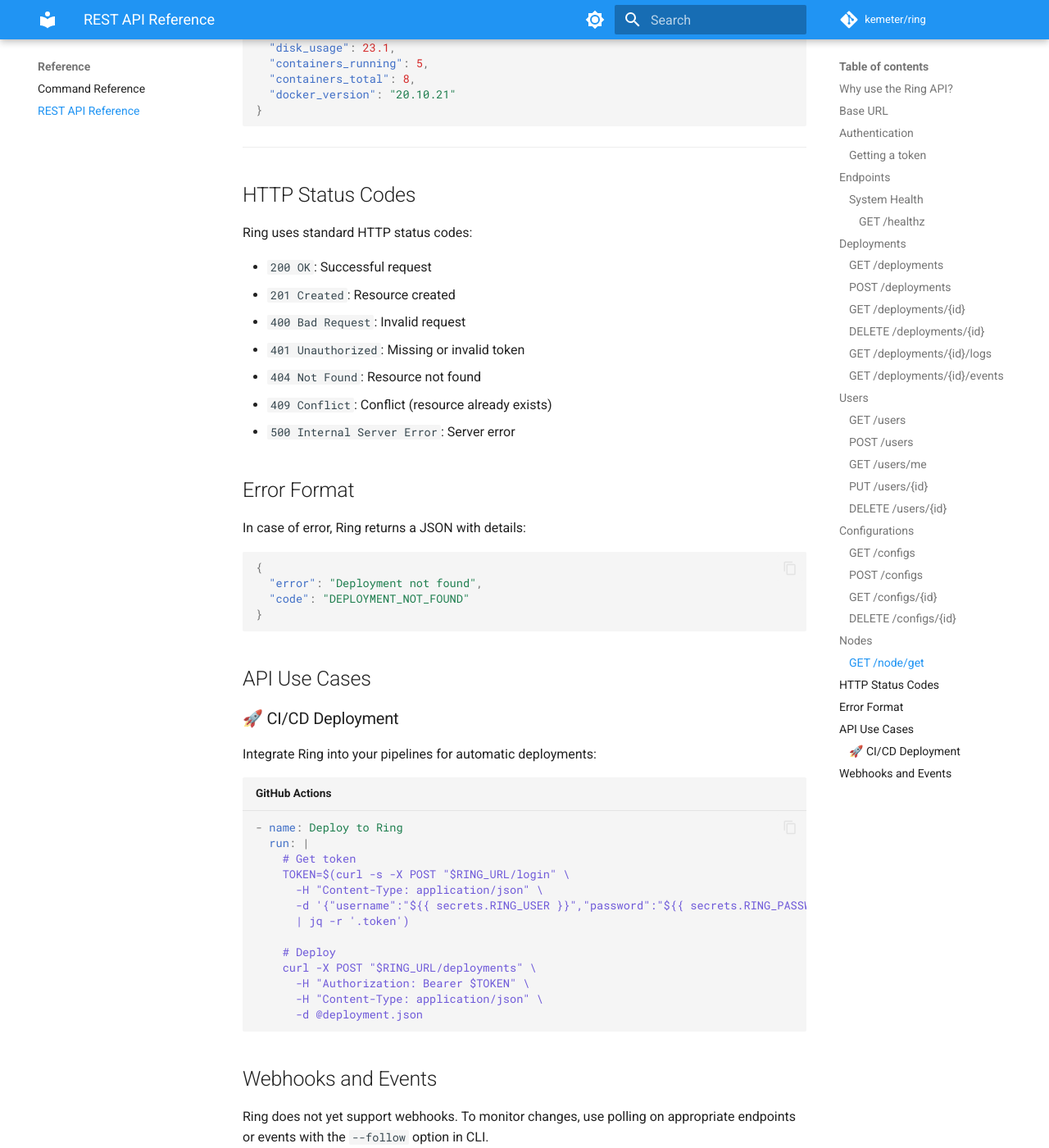
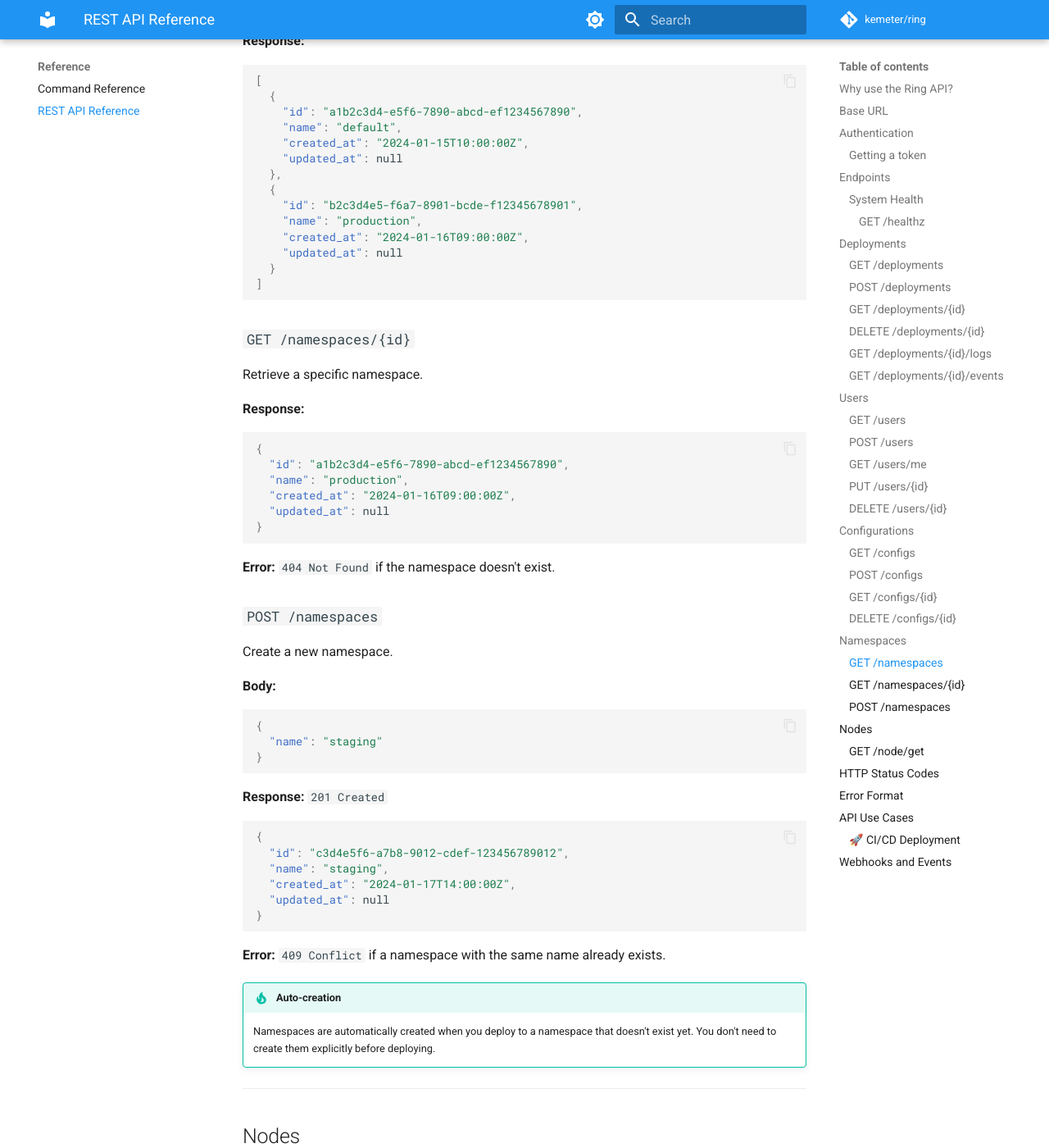
Before and after one commit to kemeter/ring, an MkDocs documentation site: the page built from doc/api-reference.md, in a window 1280 px wide and 1400 px high, scrolled down 8248 px. Shown: the whole window at 82% size. Built offline with MkDocs 1.6.1 and Material for MkDocs 9.7.7, drawn with Linux system fonts in a browser that asks for light colours; comment, search, counter and statistics services are not loaded; the version menu is left out; some of the changed text lies outside the part shown.

Commit message:
docs: add namespace management documentation (CLI and API reference)

````diff
--- a/doc/api-reference.md
+++ b/doc/api-reference.md
@@ -373,6 +373,80 @@
 
 ---
 
+## Namespaces
+
+### `GET /namespaces`
+
+List all namespaces.
+
+**Example:**
+```bash
+curl -H "Authorization: Bearer $TOKEN" \
+  http://localhost:3030/namespaces
+```
+
+**Response:**
+```json
+[
+  {
+    "id": "a1b2c3d4-e5f6-7890-abcd-ef1234567890",
+    "name": "default",
+    "created_at": "2024-01-15T10:00:00Z",
+    "updated_at": null
+  },
+  {
+    "id": "b2c3d4e5-f6a7-8901-bcde-f12345678901",
+    "name": "production",
+    "created_at": "2024-01-16T09:00:00Z",
+    "updated_at": null
+  }
+]
+```
+
+### `GET /namespaces/{id}`
+
+Retrieve a specific namespace.
+
+**Response:**
+```json
+{
+  "id": "a1b2c3d4-e5f6-7890-abcd-ef1234567890",
+  "name": "production",
+  "created_at": "2024-01-16T09:00:00Z",
+  "updated_at": null
+}
+```
+
+**Error:** `404 Not Found` if the namespace doesn't exist.
+
+### `POST /namespaces`
+
+Create a new namespace.
+
+**Body:**
+```json
+{
+  "name": "staging"
+}
+```
+
+**Response:** `201 Created`
+```json
+{
+  "id": "c3d4e5f6-a7b8-9012-cdef-123456789012",
+  "name": "staging",
+  "created_at": "2024-01-17T14:00:00Z",
+  "updated_at": null
+}
+```
+
+**Error:** `409 Conflict` if a namespace with the same name already exists.
+
+!!! tip "Auto-creation"
+    Namespaces are automatically created when you deploy to a namespace that doesn't exist yet. You don't need to create them explicitly before deploying.
+
+---
+
 ## Nodes
 
 ### `GET /node/get`
````
Also changed, not shown: doc/reference.md (+37 -0 lines).
